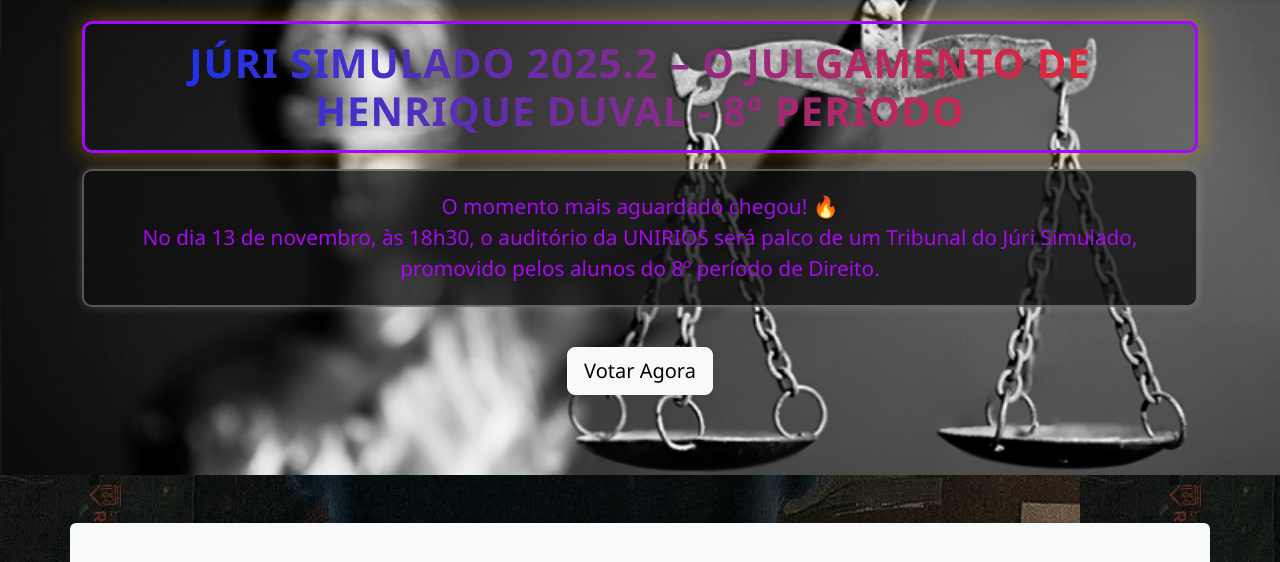
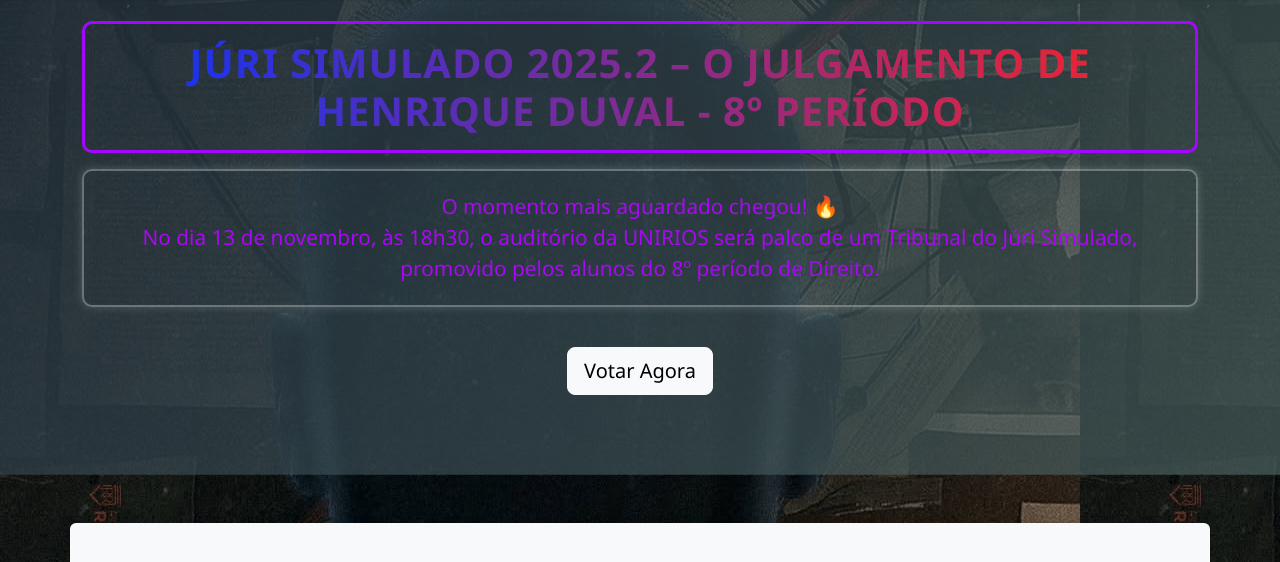
Before and after one commit to ArthurThuko/Votacao_Direito, a plain HTML site: page frontend/pages/index.html in a window 1280 px wide. Shown: the part 60-622 px from the top of the page. Drawn offline with nearby package versions, Linux system fonts and the light colour scheme.

```diff
--- a/frontend/styles/style.css
+++ b/frontend/styles/style.css
@@ -6,7 +6,7 @@
 }
 
 .hero {
-    background-image: url(../image/fundo_justica.jpg);
+    background: linear-gradient(135deg, #30405298, #4d6463ab);
     background-size: cover;
     background-position: center;
     background-repeat: no-repeat;
@@ -25,12 +25,10 @@
     border: 3px solid #a407ff;
     border-radius: 10px;
     padding: 15px;
-    box-shadow: 0 0 25px rgba(255, 193, 7, 0.4);
 }
 
 .hero p {
     font-size: 1.3rem;
-    background-color: rgba(15, 15, 15, 0.76);
     color: #a908f3;
     padding: 20px;
     border-radius: 10px;
```
Also changed, not shown: frontend/image/Aline_Dias.JPG (added), frontend/image/Banner.jpeg (added), frontend/image/Douglas_Barbosa.JPG (added), frontend/image/Kennedy_Lacerda.jpg (added), frontend/image/Leandro_Oliveira.JPG (added), frontend/image/Leticia_Rocha.JPG (added), frontend/image/Luiz_Artur.JPG (added), frontend/image/Nathalia_Sinfronio.JPG (added), frontend/image/Rian_Paulo.JPG (added), frontend/image/imagem_teste.jpg (deleted), frontend/image/usuario_generico.png (deleted).
